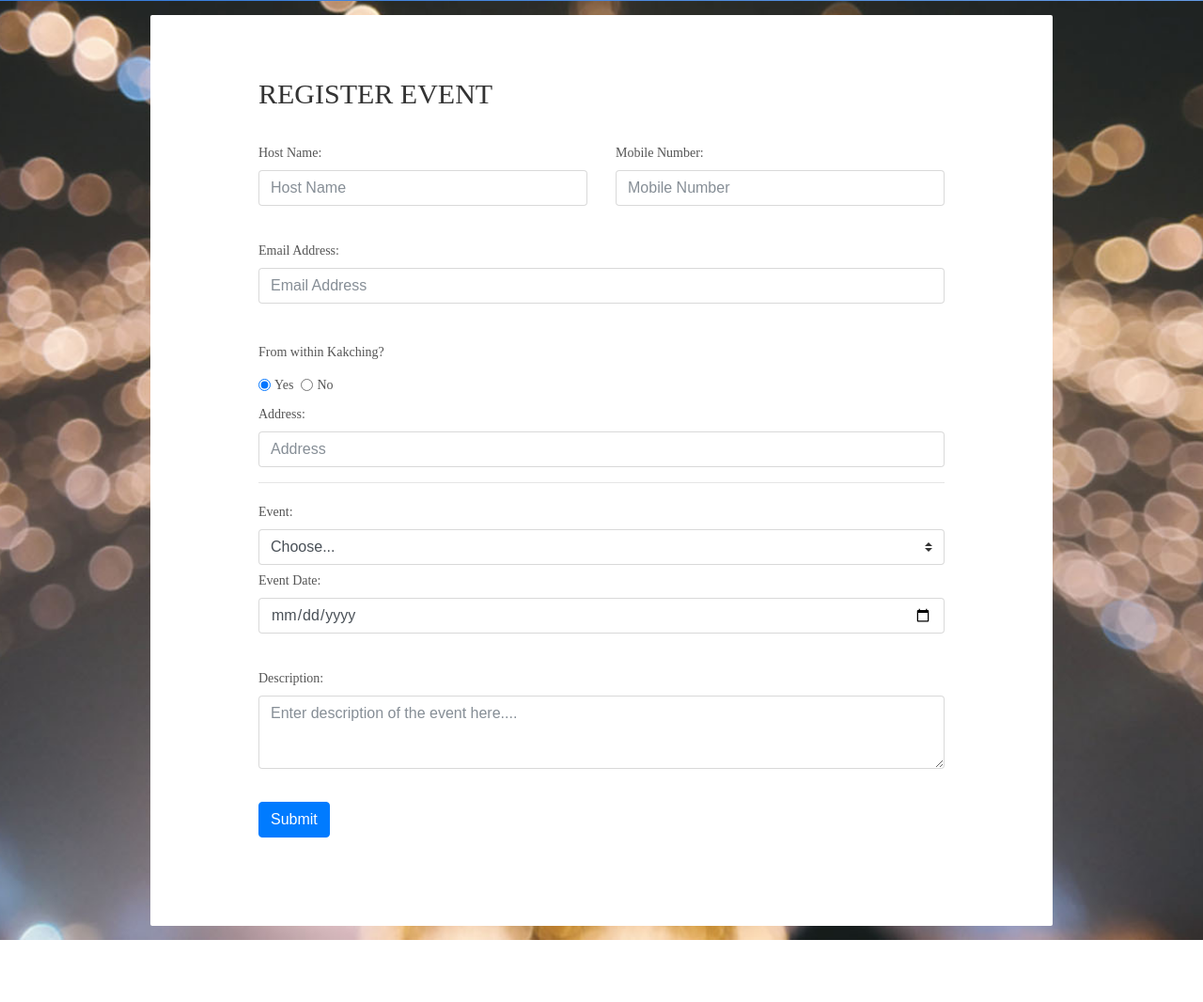
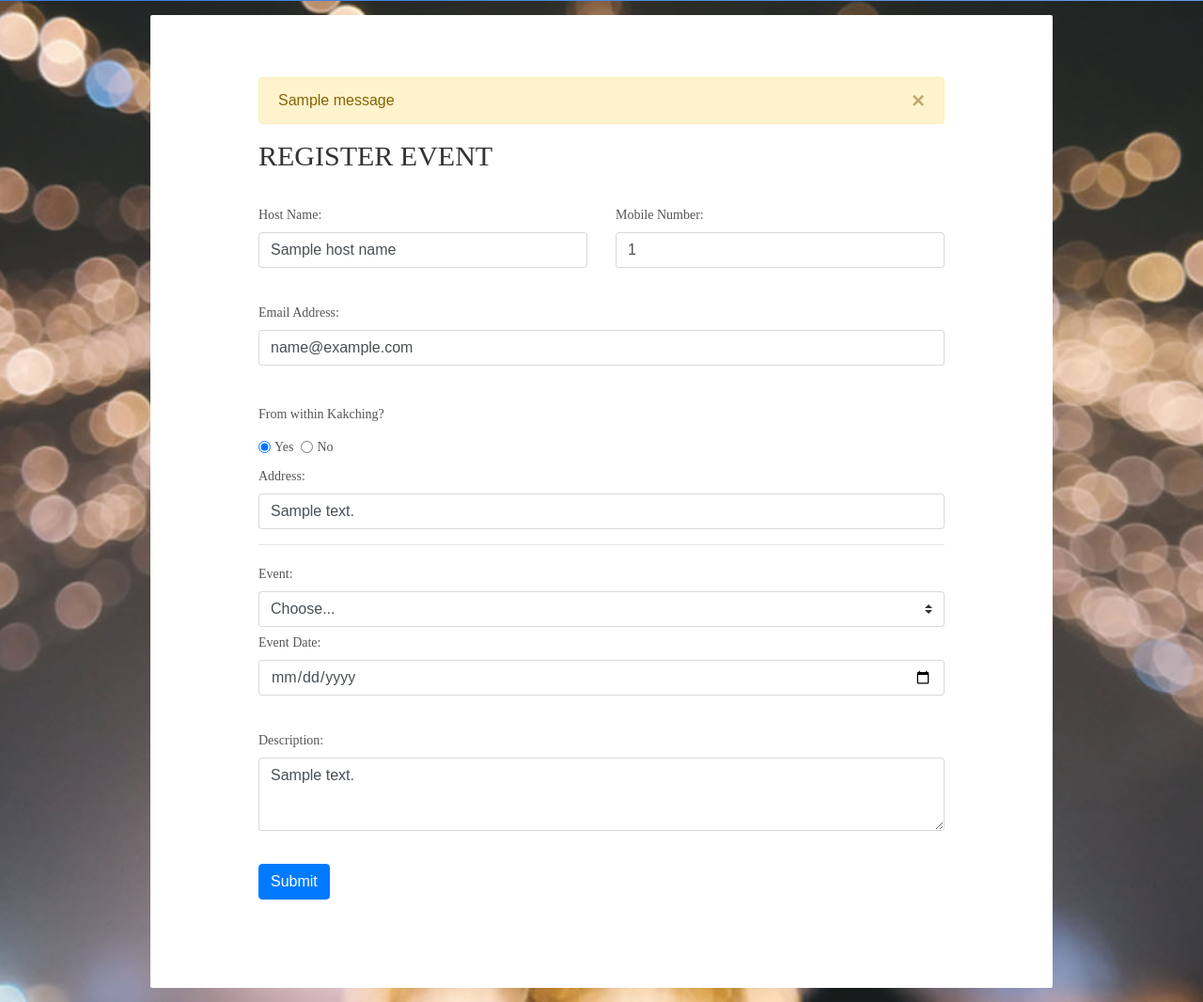
Before and after one commit to iamaplanet/planet, a Django app: template website/templates/register.html in a window 1280 px wide. Shown: the part 95-1161 px from the top of the page at 94% size. Before the commit the page ends 1095 px from the top, so only its background shows below. Run offline with Django 3.2, Linux system fonts and the light colour scheme; the template is opened without the code that fills it: most values are stand-ins (such as "Sample title", 1, 10 or a date in 2020); one stand-in notice (Sample message) is shown; some libraries are stand-ins or nearby versions; some web fonts are replaced.

Commit message:
error massage updated for form

```diff
--- a/website/templates/register.html
+++ b/website/templates/register.html
@@ -137,22 +137,35 @@
           </div>
         </form>
 -->
+
+          {% if messages %}
+            {% for message in messages %}
+              <div class="alert alert-warning alert-dismissible fade show" role="alert">
+                {{ message }}
+                <button type="button" class="close" data-dismiss="alert" aria-label="Close">
+                <span aria-hidden="true">&times;</span>
+                </button>
+              </div>
+            {% endfor %}
+          {% endif %}
+
+
         <form method="POST" action="{% url 'register' %}" class="contact100-form">
           {% csrf_token %}
           <span class="contact100-form-title">
-            Register Event {{ msg }}
+            Register Event
           </span>
           <div class="wrap-input100 rs1-wrap-input100">
             <label class="label-input100">Host Name:</label>
-            <input type="text" class="form-control" placeholder="Host Name" name="host_name">
+            <input type="text" class="form-control" placeholder="Host Name" name="host_name" value="{{ host_name }}">
           </div>
           <div class="form-group rs1-wrap-input100">
             <label class="label-input100">Mobile Number:</label>
-            <input type="text" class="form-control" placeholder="Mobile Number" name="mobile_number">
+            <input type="text" class="form-control" placeholder="Mobile Number" name="mobile_number" value="{{mobile_number}}">
           </div>
           <div class="form-group wrap-input100">
             <label class="label-input100">Email Address:</label>
-            <input type="email" class="form-control" aria-describedby="emailHelp" name="email" placeholder="Email Address">
+            <input type="email" class="form-control" aria-describedby="emailHelp" name="email" placeholder="Email Address" value="{{ email }}">
           </div>
           <fieldset class="form-inline">
             <legend class="col-form-label wrap-input100 mb-2 mr-sm-2 label-input100">From within Kakching?</legend>
@@ -171,7 +184,7 @@
           </fieldset>
           <div class="form-group wrap-input100">
             <label class="label-input100">Address:</label>
-            <input type="text" class="form-control" placeholder="Address" name="address">
+            <input type="text" class="form-control" placeholder="Address" name="address" value="{{ address }}">
           <hr>
           <label class="my-1 mr-2 label-input100" for="inlineFormCustomSelectPref">Event:</label>
           <select class="custom-select my-1 mr-sm-2" name="event">
@@ -182,11 +195,11 @@
           </select>
           <div class="form-group wrap-input100">
             <label class="label-input100">Event Date:</label>
-            <input class="form-control" type="date" name="event_date">
+            <input class="form-control" type="date" name="event_date" value="{{ event_date }}">
           </div>
           <div class="form-group wrap-input100">
             <label class="label-input100">Description:</label>
-            <textarea class="form-control" name="description" rows="3" placeholder="Enter description of the event here...."></textarea>
+            <textarea class="form-control" name="description" rows="3" placeholder="Enter description of the event here....">{{ description }}</textarea>
           </div>
           <button type="submit" class="btn btn-primary">Submit</button>
         </form>
```
Also changed, not shown: website/views.py (+19 -1 lines), db.sqlite3.
